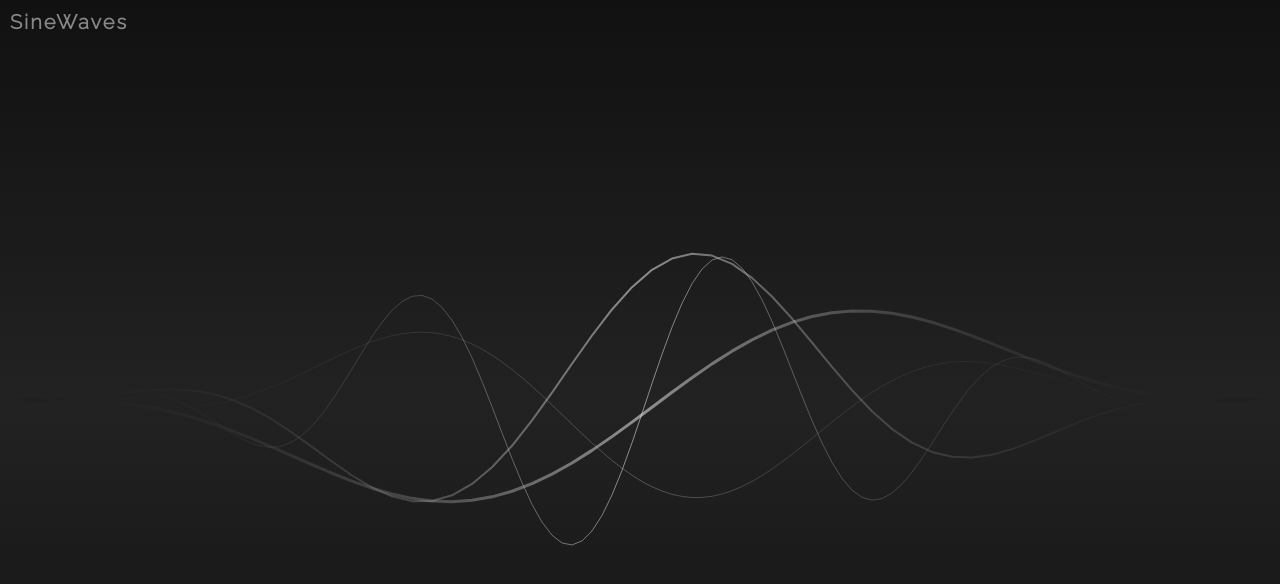
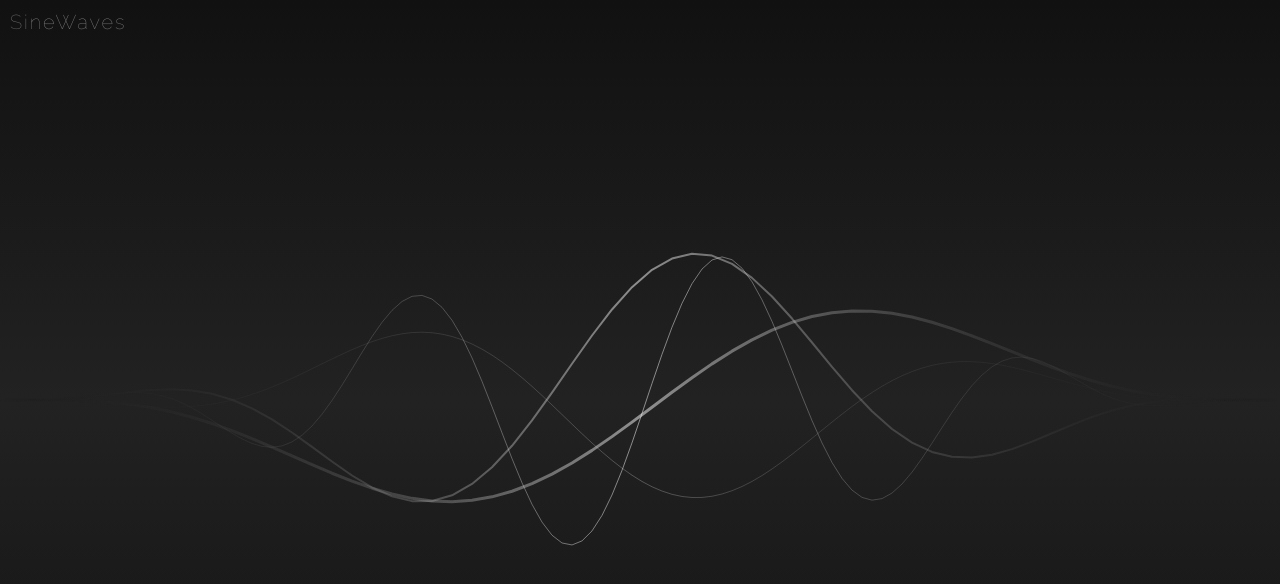
Before and after one commit to isuttell/sine-waves, a website: page examples/basic.html in a window 1280 px wide. Drawn offline with nearby package versions, Linux system fonts and the light colour scheme.

Commit message:
fixed font-weight

```diff
--- a/examples/basic.html
+++ b/examples/basic.html
@@ -35,6 +35,7 @@
           z-index: 100;
           margin: 0;
           padding: 0;
+          font-weight: 100;
         }
 
         </style>
```
Also changed, not shown: examples/rotate.html (+1 -0 lines).
